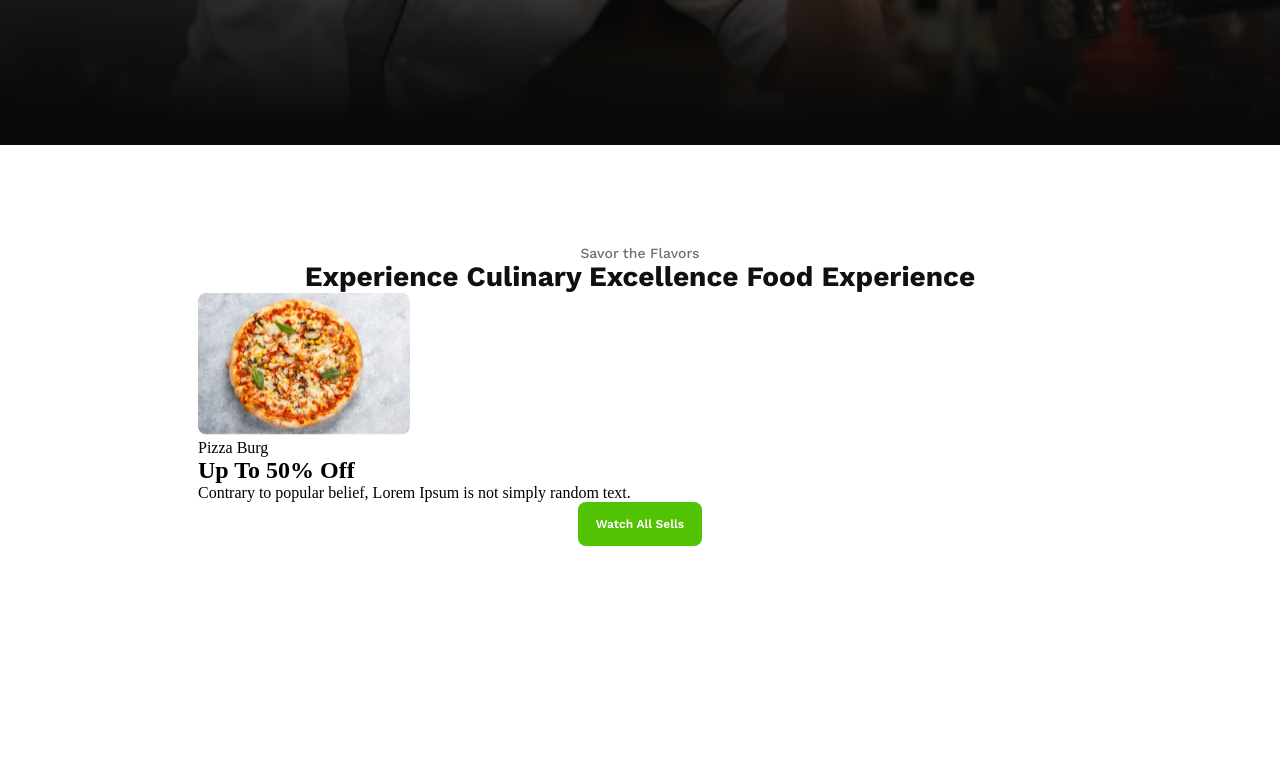
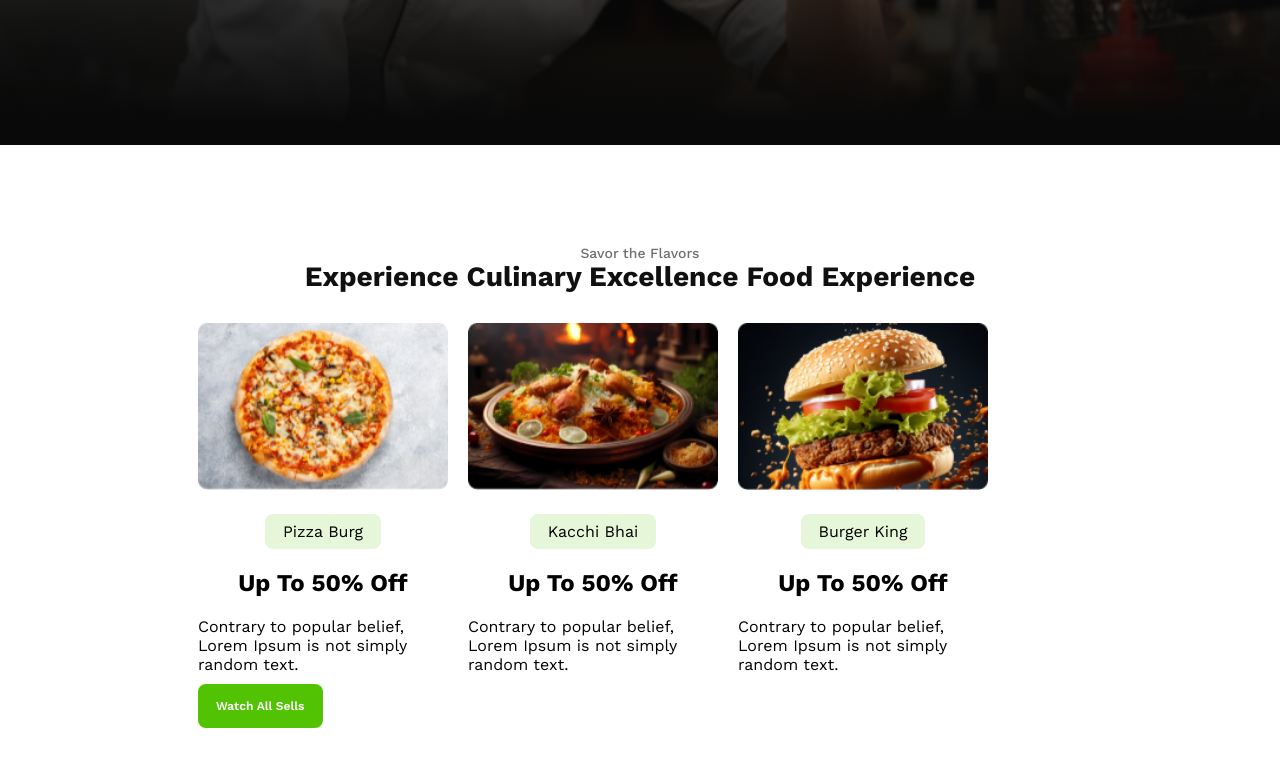
Before and after one commit to shanzida-rifa/food-resturant-project, a plain HTML site: page index.html in a window 1280 px wide. Shown: the part 470-1236 px from the top of the page. Before the commit the page ends 1116 px from the top, so only its background shows below. Drawn offline with nearby package versions, Linux system fonts and the light colour scheme.

Commit message:
analysing

```diff
--- a/Style/style.css
+++ b/Style/style.css
@@ -73,6 +73,8 @@
     letter-spacing: 0%;
     text-align: center;
     border: none;
+    cursor: pointer;
+    margin-top: 10px;
 }
 
 .btn-container {
@@ -105,5 +107,42 @@
     letter-spacing: 0%;
     opacity: 0.6;
     text-align: center;
+}
+
+.card-container {
+    margin-top: 30px;
+    display: flex;
+    gap: 20px;
+    font-family: "work sans";
+}
+
+.card {
+    max-width: 250px;
+    display: flex;
+    flex-direction: column;
+    justify-content: center;
+    align-items: center;
+    gap: 20px;
+}
+
+.card .image-box {
+    width: 250px;
+}
+
+.card .image-box img {
+    width: 100%;
+}
+
+.card .shop-name {
+    padding: 8px 18px;
+    border-radius: 8px;
+    font-weight: 600px;
+    font-size: 16px;
+    background: rgba(82, 195, 3, 0.15);
 
 }
+
+.container .btn {
+    display: flex;
+    t
+}
--- a/index.html
+++ b/index.html
@@ -29,20 +29,46 @@
             </div>
             <div class="card-container">
                 <div class="card">
-                    <div>
+                    <div class="image-box">
                         <img src="assets/pizza.png" alt="">
                     </div>
-                    <div>
+                    <div class="shop-name">
                         <span>Pizza Burg</span>
                     </div>
                     <h1>
                         Up To 50% Off
                     </h1>
                     <p>Contrary to popular belief, Lorem Ipsum is not simply random text.</p>
-                    <div class="btn-container">
-                        <button class="btn">Watch All Sells</button>
+                </div>
+                <div class="card">
+                    <div class="image-box">
+                        <img src="assets/biriyani.png" alt="">
                     </div>
+                    <div class="shop-name">
+                        <span>Kacchi Bhai</span>
+                    </div>
+                    <h1>
+                        Up To 50% Off
+                    </h1>
+                    <p>Contrary to popular belief, Lorem Ipsum is not simply random text.</p>
+
                 </div>
+                <div class="card">
+                    <div class="image-box">
+                        <img src="assets/burger.png" alt="">
+                    </div>
+                    <div class="shop-name">
+                        <span>Burger King</span>
+                    </div>
+                    <h1>
+                        Up To 50% Off
+                    </h1>
+                    <p>Contrary to popular belief, Lorem Ipsum is not simply random text.</p>
+                </div>
+
+            </div>
+            <div class="btn-container">
+                <button class="btn">Watch All Sells</button>
             </div>
         </div>
     </section>
```
